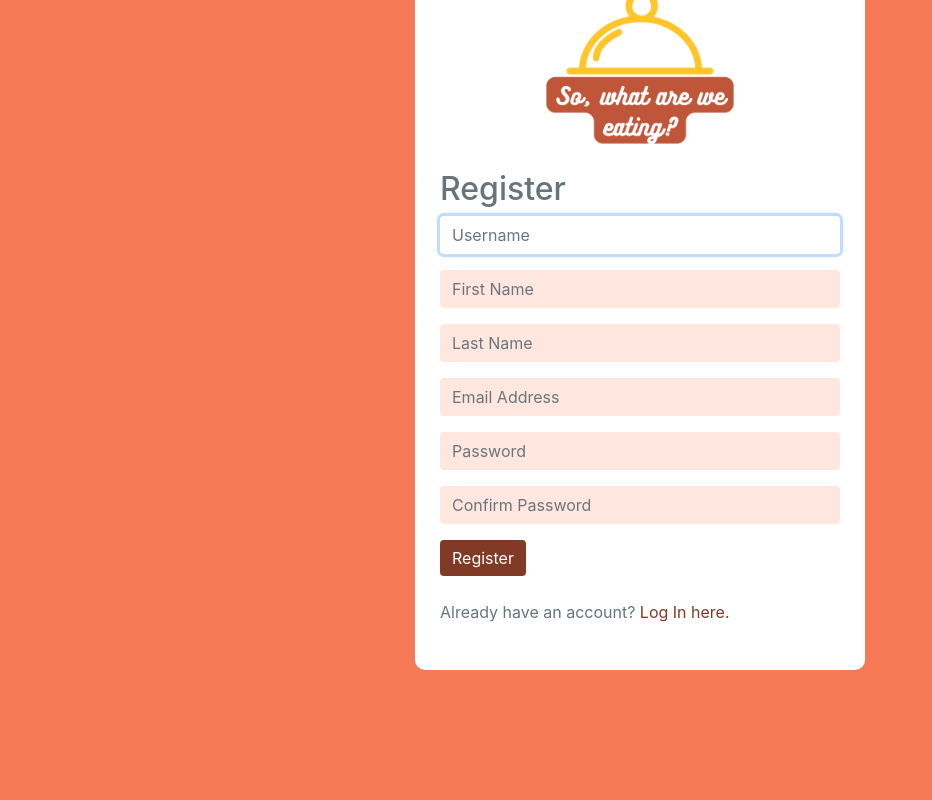
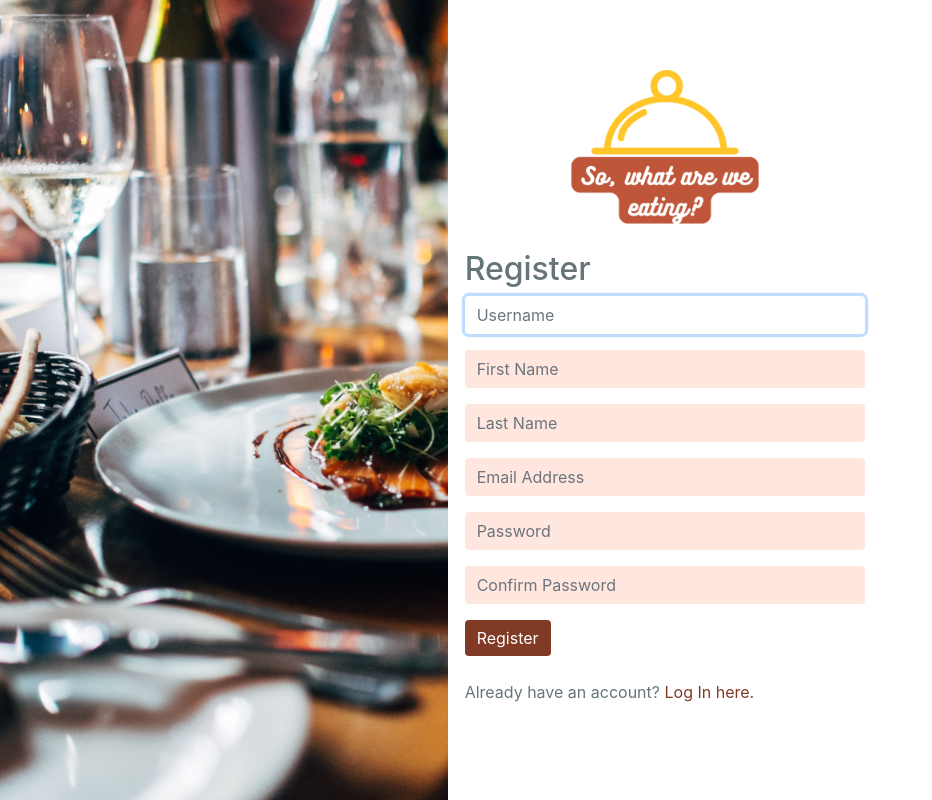
Before and after one commit to thiagosrpt/CS50_projects, a Django app: page /register in a window 1280 px wide. Shown: the whole page, without its empty margins (0-932 px from the left). Run offline with Django 4.2, Linux system fonts and the light colour scheme; some libraries are stand-ins or nearby versions.

Commit message:
css updates

```diff
--- a/milestone/static/milestone/styles.css
+++ b/milestone/static/milestone/styles.css
@@ -15,8 +15,13 @@
 
 /* ---------------------- */
 
-body {
-    background-color: #FE724C;
+html, body {
+    background-image: url('images/tiled-background-or-seamless-pattern-vector-19064391.jpeg');
+    background-repeat: repeat;
+    height: 100%;
+    margin: 0;
+    overflow-x:hidden;
+    color: #66757A;
 }
 
 .login-logo{
@@ -35,17 +40,12 @@ h1, h2, h3, h4, h5, p, span {
 
 
 .background_auth {
-    background-image: linear-gradient(#f9af9b,#FE724C, );
-    position: relative;
-    width:100%;
-    height:100%;
-    top:0px;
-    left:0px;
-    z-index:1000;
+    background-image: white;
+    height: 100%;
 }
 
 .background { /* not auth */
-    background-color:#f77a57;
+    background-image: white;
     position: absolute;
     width:100%;
     height:100%;
@@ -97,15 +97,15 @@ a:hover {
 
 /* Login page */
 .login-box-container {
-    width: 450px;
-    height: 560px;
-    border-radius: 10px;
+    width: 30%;
+    min-width: 450px;
+    height: 100%;
     background-color: rgb(255, 255, 255);
     position: absolute;
-    top: 40%;
-    left: 50%;
+    top: 0%;
+    left: 0%;
     border: none;
-    margin: -230px 0 0 -225px; /* Apply negative top and left margins to truly center the element */
+    margin: -0px 0 0 -0px; /* Apply negative top and left margins to truly center the element */
 }
 
 .login-box {
@@ -120,15 +120,15 @@ a:hover {
 
 /* Reistration page */
 .register-box-container {
-    width: 450px;
-    height: 700px;
-    border-radius: 10px;
+    width: 65%;
+    min-width: 800px;
+    height: 100%;
     background-color: rgb(255, 255, 255);
     position: absolute;
-    top: 40%;
-    left: 50%;
+    top: 0%;
+    left: 35%;
     border: none;
-    margin: -350px 0 0 -225px; /* Apply negative top and left margins to truly center the element */
+    margin: 0px 0 0 0px; /* Apply negative top and left margins to truly center the element */
 }
 
 .register-box {
@@ -137,8 +137,35 @@ a:hover {
     /* Center vertically and horizontally */
     position: absolute;
     top: 50%;
-    left: 50%;
-    margin: -350px 0 0 -200px; /* Apply negative top and left margins to truly center the element */
+    left: 2%;
+    margin: -350px 0 0 0px; /* Apply negative top and left margins to truly center the element */
+}
+
+.image_register {
+    width: auto;
+    min-width: 100px;
+    height: 100%;
+    border-radius: 0;
+    background-color: rgb(255, 255, 255);
+    position: relative;
+    top: 0%;
+    left: 0%;
+    border: none;
+    margin: 0px 0 0 -225px; /* Apply negative top and left margins to truly center the element */
+
+}
+
+.image_login {
+    width: auto;
+    min-width: 100px;
+    height: 100%;
+    border-radius: 0;
+    background-color: rgb(255, 255, 255);
+    position: relative;
+    top: 0%;
+    left: 40%;
+    border: none;
+    margin: 0px 0 0 -225px; /* Apply negative top and left margins to truly center the element */
 }
 
 
@@ -271,6 +298,7 @@ a:hover {
     grid-gap: 3%;
     justify-content: left;
     background-color: white;
+
 }
 
 .main_thumb {
--- a/milestone/templates/milestone/index.html
+++ b/milestone/templates/milestone/index.html
@@ -4,6 +4,8 @@
 {% load static %}
 
 {% block body %}
+
+<div class="background_auth">
       <!-- CREATE VIEW DEFAULTED TO DISPLAY:NONE -->
       <div id="create-view" class="create-view-container">
         <div id="like"></div> <!-- listerner issue in JS-->
@@ -157,5 +159,5 @@
         </div><!-- body continer -->
     </div><!-- body background -->
 
-
+</div>
 {% endblock %}
--- a/milestone/templates/milestone/login.html
+++ b/milestone/templates/milestone/login.html
@@ -3,6 +3,7 @@
 
 {% block body %}
 <div class="background">
+    <img class="image_login" src="{% static 'milestone/images/friends_food_login.jpeg' %}">
     <div class="login-box-container">
         <div class="login-box">
             <div><img class="login-logo" src="{% static 'milestone/images/So, what are we eating (1).png' %}"></div>
--- a/milestone/templates/milestone/register.html
+++ b/milestone/templates/milestone/register.html
@@ -4,6 +4,7 @@
 {% block body %}
 
 <div class="background">
+        <img class="image_register" src="{% static 'milestone/images/dinner_fancy_food.jpeg' %}">
         <div class="register-box-container">
             <div class="register-box">
                 <div><img class="login-logo" src="{% static 'milestone/images/So, what are we eating (1).png' %}"></div>
```
Also changed, not shown: db.sqlite3, milestone/static/milestone/images/22424878-white-tile.webp (added), milestone/static/milestone/images/backgrond_tiles.webp (added), milestone/static/milestone/images/dinner_fancy_food.jpeg (added), milestone/static/milestone/images/food_burger_friends.jpeg (added), milestone/static/milestone/images/friends_food_login.jpeg (added), milestone/static/milestone/images/shared_food_friends.jpeg (added), milestone/static/milestone/images/tileable_fine_wood_texture_texturise.jpeg (added), milestone/static/milestone/images/tiled-background-or-seamless-pattern-vector-19064391.jpeg (added), milestone/static/milestone/images/white-tiles-seamless-texture-abstract-background-vector-21394849.jpeg (added), 5 other files.
